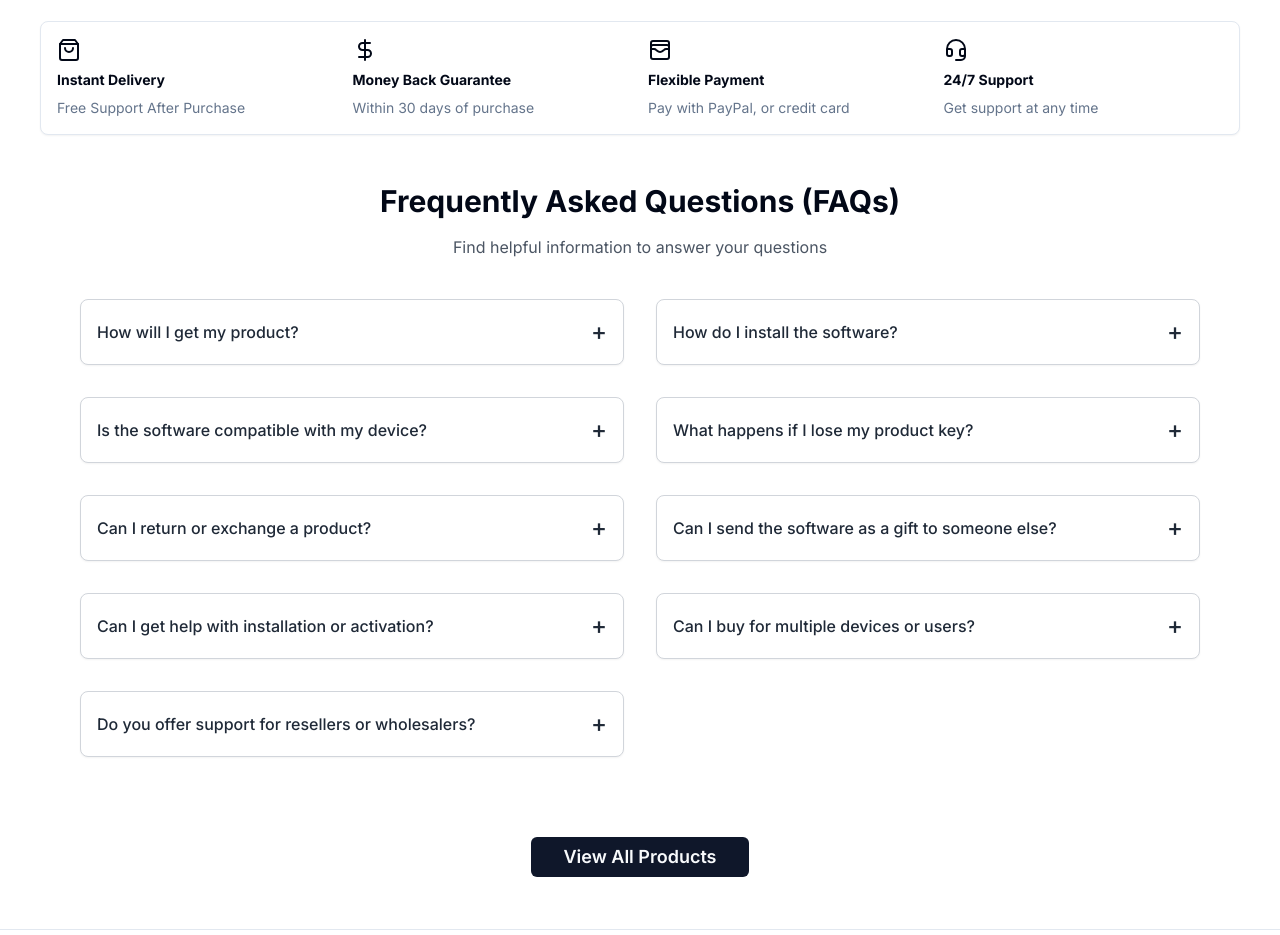
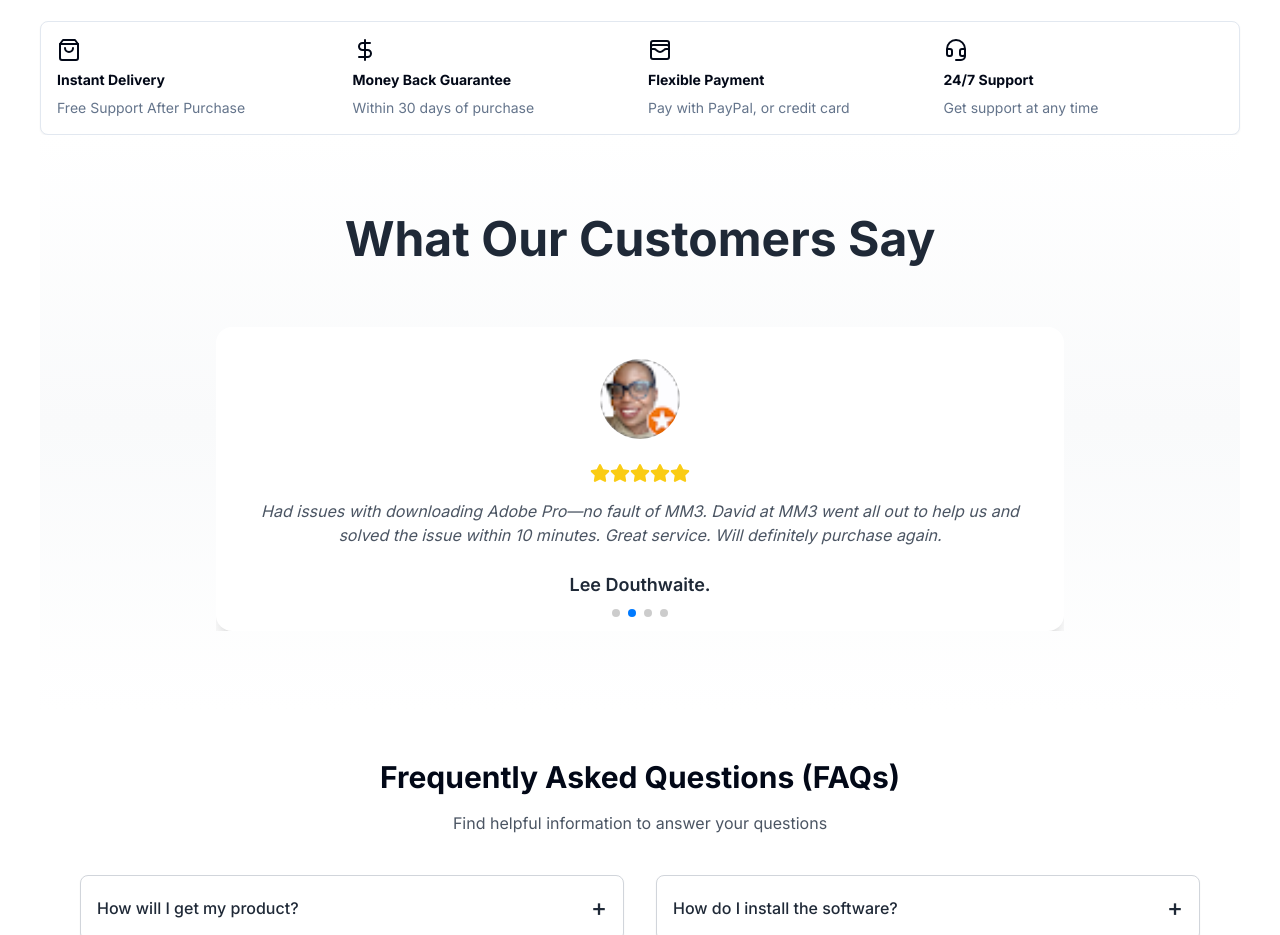
Before and after one commit to WebApp07/keysoftware, a Next.js app: page / in a window 1280 px wide. Shown: the part 920-1855 px from the top of the page. Built offline with nearby package versions, Linux system fonts and the light colour scheme; no server answers; the database is empty.

Commit message:
Add reviews section home pahe

```diff
--- a/app/(root)/page.tsx
+++ b/app/(root)/page.tsx
@@ -9,6 +9,7 @@ import {
 } from "@/lib/actions/product.actions";
 import FAQPage from "@/components/FAQ";
 import SafeBrowsingTrust from "@/components/SafeBrowsingTrust";
+import ReviewsSection from "../../components/ReviewsSection";
 
 const Home = async () => {
   const latestProducts = await getLatestProducts();
@@ -25,6 +26,7 @@ const Home = async () => {
       <DealCountdown />
 
       <IconBoxes />
+      <ReviewsSection />
       <FAQPage />
 
       <ViewAllProductsButton />
```
